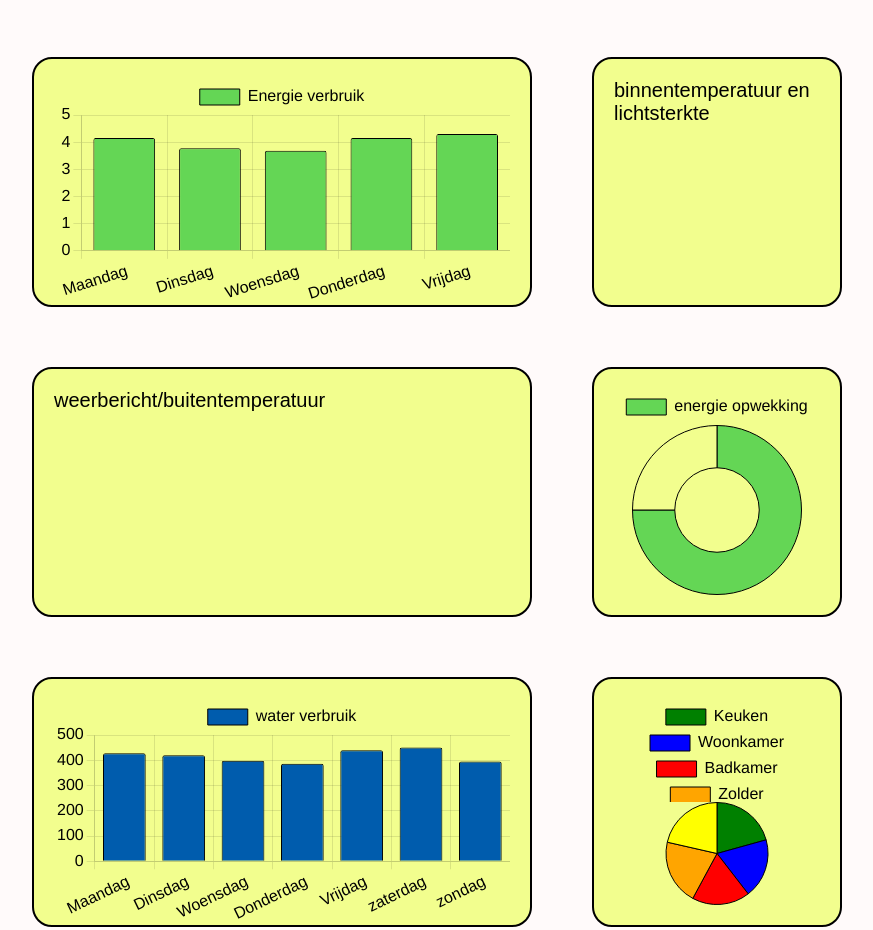
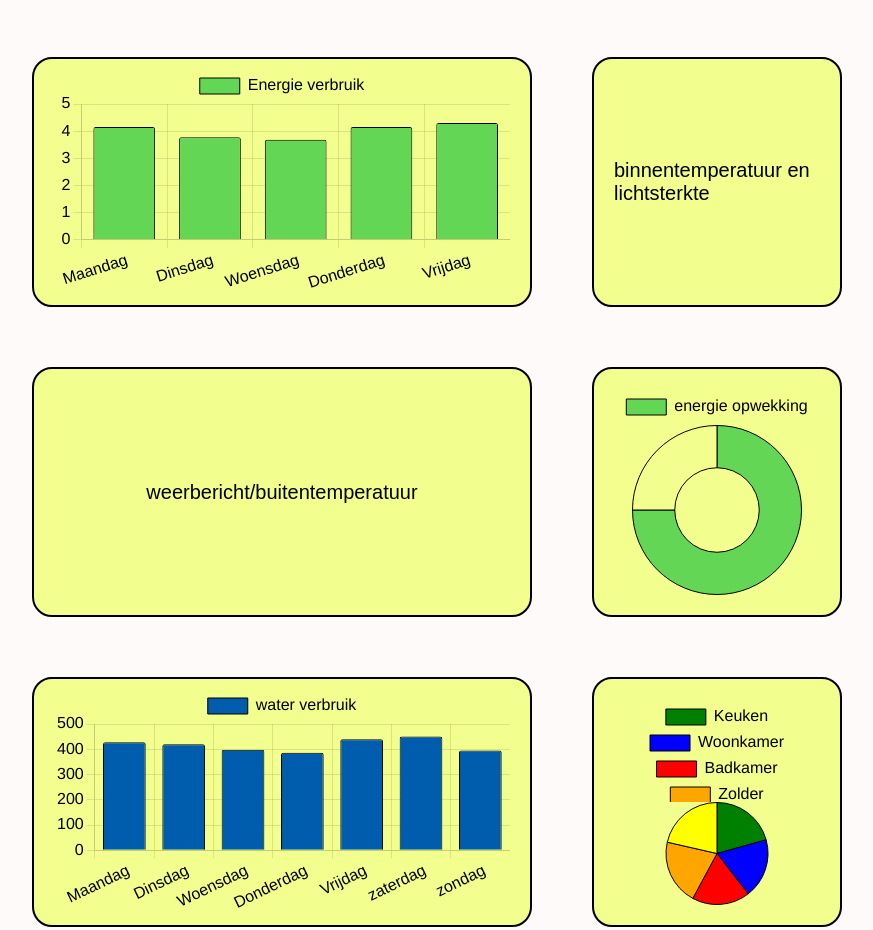
Before and after one commit to Jacobwj04/BO-dashboard-, a plain HTML site: page dashboard/index.html in a window 1280 px wide. Shown: the part 353-1283 px from the top of the page, without its empty margins (203-1076 px from the left). Drawn offline with nearby package versions, Linux system fonts and the light colour scheme.

Commit message:
New style

```diff
--- a/dashboard/index.html
+++ b/dashboard/index.html
@@ -40,7 +40,7 @@
         <p></p>
     </section>
     <section class="widget2 widget chart--bar">
-        <p><canvas id="myChart_water" class="bar"></canvas></p>
+        <canvas id="myChart_water" class="bar"></canvas>
     </section>
     <section class="widget1 widget">
         <p></p>
--- a/dashboard/style.css
+++ b/dashboard/style.css
@@ -57,11 +57,17 @@ header > section > img{
 .widget1{
     width: 25rem;
     height: 25rem;
+    display: flex;
+    align-items: center;
+    justify-content: center;
 }
 
 .widget2{
     width: 50rem;
     height: 25rem;
+    display: flex;
+    align-items: center;
+    justify-content: center;
 }
 
 footer{
```
Also changed, not shown: dashboard/script.js (line endings or trailing spaces).
